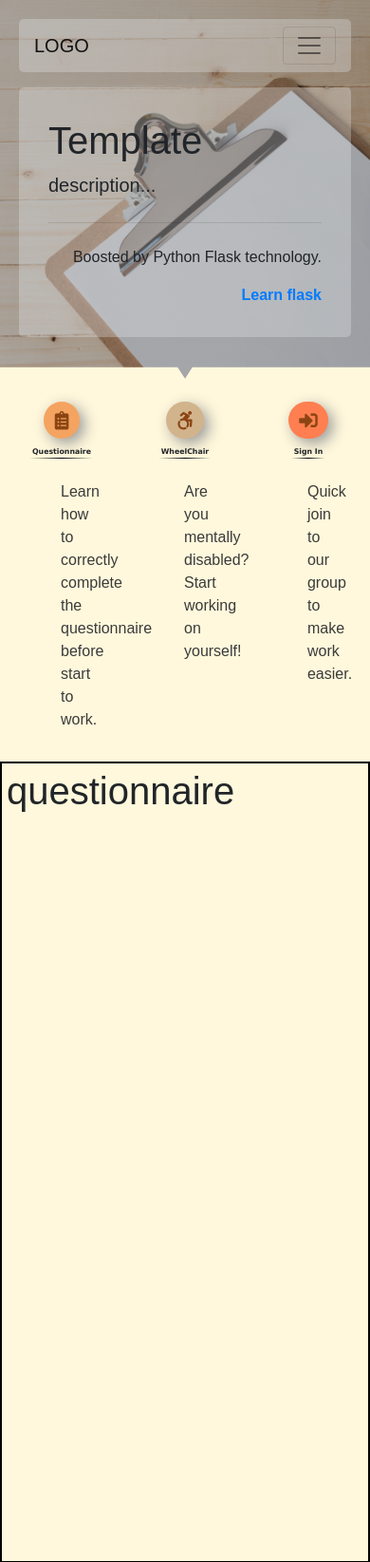
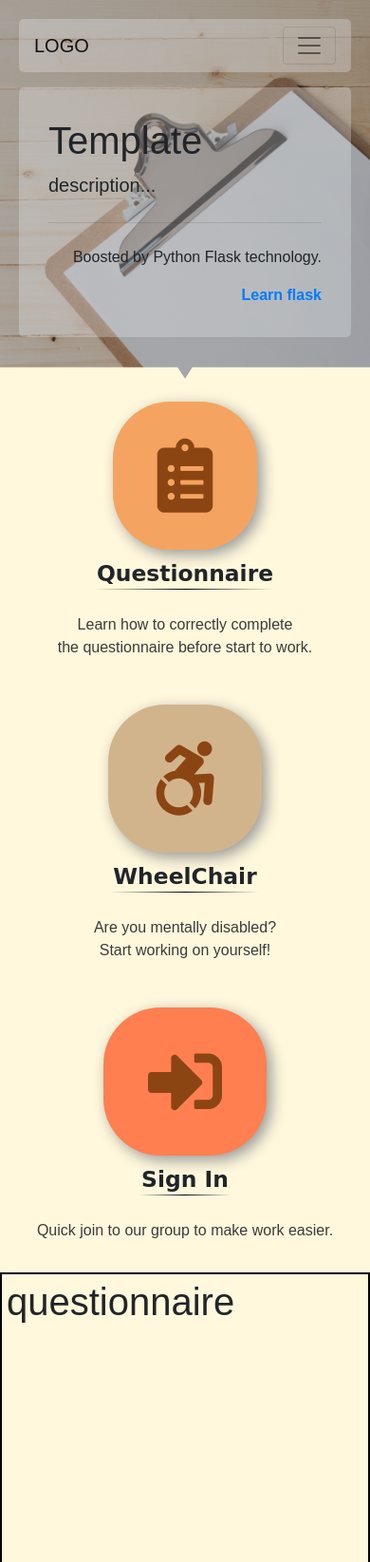
Before and after one commit to kuras120/FlaskApis, a Flask app: page / in a window 390 px wide. Shown: the top 1645 px of the page at 95% size. Run offline with Flask 2, Linux system fonts and the light colour scheme; some libraries are stand-ins or nearby versions.

Commit message:
Mobile text wrapping

```diff
--- a/static/css/default.css
+++ b/static/css/default.css
@@ -14,7 +14,6 @@ body {
     height: auto;
     background-image: linear-gradient(rgba(0, 0, 0, 0.3), rgba(0, 0, 0, 0.3)), url("/static/clipboard-background.jpg");
     background-size: cover;
-    -webkit-clip-path: polygon(100% 0, 100% 95%, 52% 95%, 50% 98%, 48% 95%, 0 95%, 0 0);
     clip-path: polygon(100% 0, 100% 95%, 52% 95%, 50% 98%, 48% 95%, 0 95%, 0 0);
 }
 
@@ -65,6 +64,24 @@ body {
     text-shadow: 0px 0px 3px white;
 }
 
+
+@media only screen and (max-width: 576px) {
+    .content i.fas, .content i.fab {
+        display: inline-block;
+        border-radius: 60px;
+        box-shadow: 5px 5px 15px #999999;
+        padding: 0.5em 0.6em;
+        background: white;
+        font-size: 20vw;
+    }
+    .content-title {
+    font-family: "Comic Sans MS", cursive, sans-serif;
+    font-weight: bold;
+    font-size: 6vw;
+    }
+}
+
+/*--- TEST ---*/
 #questionnaire {
     height: 100vh;
     border: 2px solid black;
--- a/templates/index.html
+++ b/templates/index.html
@@ -65,20 +65,20 @@
             <!-- CONTENT SECTION -->
             <div class="container-fluid content">
                 <div class="row">
-                    <div class="col-4 text-center p-3">
+                    <div class="col-md-4 col-sm-4 col-12 text-center p-3">
                         <a href="#questionnaire"><i class="fas fa-clipboard-list" style="background: sandybrown"></i></a>
                         <p class="content-title p-2"><span class="underline">Questionnaire</span></p>
-                        <p class="content-description px-5">Learn how to correctly complete the questionnaire before start to work.</p>
+                        <p class="content-description px-3">Learn how to correctly complete</br>the questionnaire before start to work.</p>
                     </div>
-                    <div class="col-4 text-center p-3">
+                    <div class="col-md-4 col-sm-4 col-12 text-center p-3">
                         <a href="#wheelchair"><i class="fab fa-accessible-icon" style="background: tan"></i></a>
                         <p class="content-title p-2"><span class="underline">WheelChair</span></p>
-                        <p class="content-description px-5">Are you mentally disabled?</br>Start working on yourself!</p>
+                        <p class="content-description px-3">Are you mentally disabled?</br>Start working on yourself!</p>
                     </div>
-                    <div class="col-4 text-center p-3">
+                    <div class="col-md-4 col-sm-4 col-12 text-center p-3">
                         <a href="#signin"><i class="fas fa-sign-in-alt" style="background: coral"></i></a>
                         <p class="content-title p-2"><span class="underline">Sign In</span></p>
-                        <p class="content-description px-5">Quick join to our group to make work easier.</p>
+                        <p class="content-description px-3">Quick join to our group to make work easier.</p>
                     </div>
                 </div>
             </div>
```
